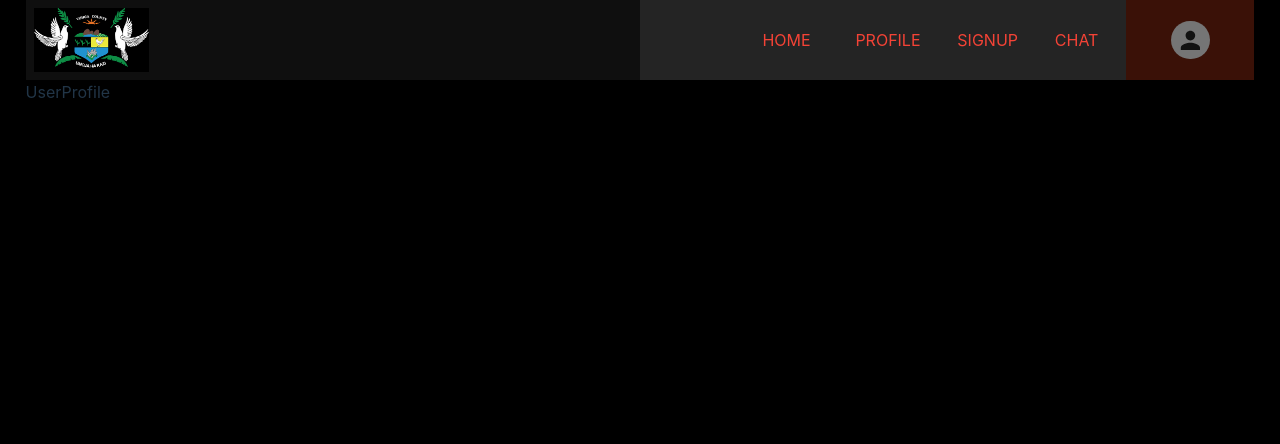
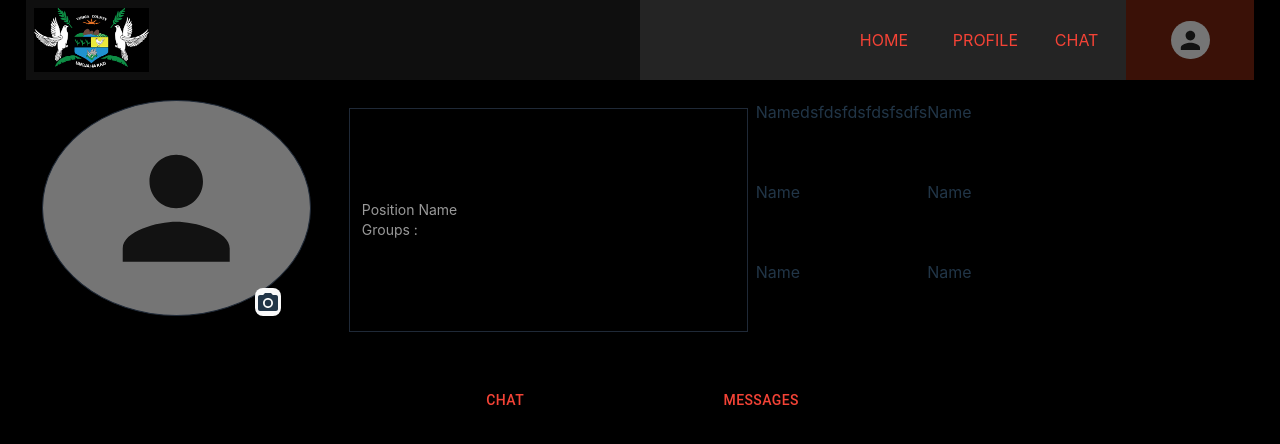
Before and after one commit to WavuLabs/Vihiga_Intranet, a React (Vite) app: page /profile in a window 1280 px wide. Shown: the top 444 px of the page. Built offline with nearby package versions, Linux system fonts and the light colour scheme; no server answers; the database is empty; sample sign-in values are in the browser's storage.

Commit message:
Clean Up

```diff
--- a/package.json
+++ b/package.json
@@ -5,9 +5,8 @@
   "type": "module",
   "scripts": {
     "dev": "vite --host",
+    "push": "git add . && git commit && git push origin main",
     "build": "vite build",
-    "push": "git add . && git commit && git push origin main",
-    "lint": "eslint src --ext js,jsx --report-unused-disable-directives --max-warnings 0",
     "preview": "vite preview"
   },
   "dependencies": {
--- a/src/APIs/ProtectedRoute.jsx
+++ b/src/APIs/ProtectedRoute.jsx
@@ -54,6 +54,7 @@ const ProtectedRoute = () => {
     GROUPS,
     loadingGROUPS,
     errorGROUPS,
+    uid,
   };
 
   useEffect(() => {
--- a/src/components/Navbar.jsx
+++ b/src/components/Navbar.jsx
@@ -92,9 +92,6 @@ export default function Navbar(props) {
             <Link className="links" to="/profile">
               PROFILE
             </Link>
-            <Link className="links" to="/signup">
-              SIGNUP
-            </Link>
             <Link className="links" to="/chatpage">
               CHAT
             </Link>
--- a/src/components/Test.js
+++ b/src/components/Test.js
@@ -1,5 +1,6 @@
 const InitialHomeDesign = () => {
   return (
+    <>
       <div className="curved-bottom top-0 cols-center ">
         <div className="self-center">
           <p className="text-white text-5xl italic font-bold font-serif text-center">
@@ -27,5 +28,10 @@ const InitialHomeDesign = () => {
           </LinkScroll>
         ))}
       </div>
+    </>
   );
+};
+
+{
+  "0700270707", "105781537M000269", "357777960425280";
 }
--- a/src/pages/Home/Home.jsx
+++ b/src/pages/Home/Home.jsx
@@ -71,7 +71,7 @@ const Home = () => {
           <div className="relative flex flex-row overflow-clip h-[85vh]">
             <div className="w-[60vw] flex ">
               <img
-                onClick={scrollToElement}
+                // onClick={scrollToElement}
                 src={Logo}
                 alt="logo"
                 className="flex-1 opacity-60 filter-blur "
@@ -102,7 +102,7 @@ const Home = () => {
           </Element>
 
           <Element
-            className="my-4 h-screen col items-center"
+            className="my-5 col items-center"
             name="JobRequests"
           >
             <JobRequests />
--- a/src/pages/Home/JobRequests/Components/CarLoans.jsx
+++ b/src/pages/Home/JobRequests/Components/CarLoans.jsx
@@ -9,22 +9,23 @@ const CarLoans = ({ handleClose }) => {
     handleClose();
   };
   return (
-    <div className="col p-4 items-center justify-center space-y-3 w-[40vw] h-fit">
+    <div className="col p-4 items-center justify-center space-y-3 w-full h-fit">
+      <form className="w-full h-fit col items-center justify-center space-y-3 " onSubmit={handleSubmit}>
       <p className="text-3xl">Set Loan Amount</p>
-      <div className="h-[10vh]" />
-      <form className="w-full h-fit items-center justify-center space-y-3 " onSubmit={handleSubmit}>
+      <div className="h-[5vh]" />
         <TextField
           label="Amount"
           placeholder="Enter Amount"
           value={amount}
           onChange={(e) => setAmount(e.target.value)}
           margin="none"
-          className="w-full rounded-sm"
+          className="w-1/2 rounded-sm"
           //   size="medium"
           required
           autoFocus={true}
           autoComplete="off"
         />
+
         <br />
         <button className="w-[20vw] border">SUBMIT</button>
       </form>
--- a/src/pages/Home/JobRequests/Components/PerformanceAppraisal.jsx
+++ b/src/pages/Home/JobRequests/Components/PerformanceAppraisal.jsx
@@ -8,9 +8,6 @@ const PerformanceAppraisal = ({ handleClose }) => {
     <div className=" m-2">
       <div className="row justify-between p-3">
         <p>PerformanceAppraisal</p>
-        <Button onClick={handleClose}>
-          <CloseIcon />
-        </Button>
       </div>
       <PerformanceAppraisalGrid handleClose={handleClose}/>
     </div>
--- a/src/pages/PendingApprovals/PendingApprovals.jsx
+++ b/src/pages/PendingApprovals/PendingApprovals.jsx
@@ -61,7 +61,7 @@ const PendingApprovals = () => {
   ]);
 
   return (
-    <div className="bg-white/70 py-4 text-black">
+    <div className=" py-4 text-black">
       <p className="p-title my-3 p-3">Pending Approvals</p>
       {state.map((request, index) => (
         <div
--- a/src/pages/UserProfile/UserProfile.jsx
+++ b/src/pages/UserProfile/UserProfile.jsx
@@ -1,9 +1,169 @@
-import React from 'react'
+import { Avatar, Button, Dialog, Slide, Tab, Table } from "@mui/material";
+import React, { useEffect, useState } from "react";
+import { useNavigate, useOutletContext } from "react-router-dom";
+import CloseIcon from "@mui/icons-material/Close";
+import GroupsIcon from "@mui/icons-material/Groups";
+import MapsHomeWorkIcon from "@mui/icons-material/MapsHomeWork";
+import BusinessCenterIcon from "@mui/icons-material/BusinessCenter";
+import { auth, db } from "../../APIs/firebase";
+import CameraAltIcon from "@mui/icons-material/CameraAlt";
+import { TextInputComponents } from "../../components/TextInputComponents";
+import { set } from "date-fns";
+import { addDoc, doc, setDoc } from "firebase/firestore";
+
+const Transition = React.forwardRef(function Transition(props, ref) {
+  return <Slide direction="up" ref={ref} {...props} />;
+});
 
 const UserProfile = () => {
+  // const uid = auth.currentUser?.uid;
+  const { USERS, uid } = useOutletContext();
+  const [user, setUser] = useState();
+  const navigate = useNavigate();
+
+  const [open, setOpen] = useState(false);
+  const [email, setEmail] = useState();
+  const [name, setName] = useState();
+  const [contacts, setContacts] = useState();
+  const [id, setId] = useState();
+  const [nextOfKin, setNextOfKin] = useState();
+
+  const handleClose = () => {
+    setOpen(!open);
+  };
+
+  const addData = async () => {
+    if (!uid) return;
+    const userObject = {
+      name: name,
+      email: email,
+      contacts: contacts,
+      id: id,
+      nextOfKin: nextOfKin,
+    };
+    await setDoc(doc(db, "users", uid), userObject, { merge: true });
+    alert("Your Profile successfully updated!");
+  };
+
+  const handleSubmit = async (e) => {
+    e.preventDefault();
+    await addData();
+    handleClose();
+  };
+
+  useEffect(() => {
+    const user = USERS?.find((user) => user.uid === uid);
+    if (uid) {
+      setUser(user);
+      setName(user?.name);
+      setEmail(user?.email);
+      setContacts(user?.contacts);
+      setId(user?.id);
+      setNextOfKin(user?.nextOfKin);
+    }
+  }, []);
+
+  const handleChangeDP = () => {
+    alert("change DP");
+  };
+
   return (
-    <div>UserProfile</div>
-  )
-}
+    <div className="flex cols-center">
+      <div className="bg-black/70 px-4 m-5 h-[30vh] w-full row  ">
+        {/* DP Section */}
+        <div className="relative flex w-1/4 h-full ">
+          <button
+            className="absolute bottom-[10%] right-[20%] z-10 p-0 hover:border-opacity-0"
+            onClick={handleChangeDP}
+          >
+            <CameraAltIcon />
+          </button>
+          <Avatar
+            src={user?.profile_picture}
+            alt="DP"
+            className="custom-borders rounded-full"
+            sx={{ width: "90%", height: "90%" }}
+          />
+        </div>
+        {/* USER details */}
+        <div className="col justify-center m-2 custom-borders px-3 w-1/3">
+          <p className="text-xl">
+            {user?.name} {user?.name}
+          </p>
+          <div className="text-sm text-white/60 col ">
+            <p>{"Position Name"}</p>
+            <p>Groups : {user?.groups.join(" ")}</p>
+          </div>
+        </div>
 
-export default UserProfile
+        <div className="grid grid-cols-2">
+          <p>Namedsfdsfdsfdsfsdfs</p>
+          <p>Name</p>
+          <p>Name</p>
+          <p>Name</p>
+          <p>Name</p>
+          <p>Name</p>
+        </div>
+      </div>
+      <div className=" grid grid-flow-col w-[40vw] h-[10vh]">
+        <Button onClick={() => navigate(`/chatpage/${uid}`)}>Chat</Button>
+        <Button onClick={() => handleClose()} className="m-2">
+          Messages
+        </Button>
+      </div>
+      <Dialog
+        fullWidth={true}
+        maxWidth="lg"
+        open={open}
+        onClose={handleClose}
+        TransitionComponent={Transition}
+        className="p-4 m-2 relative"
+      >
+        <div className="relative col ">
+          <button
+            className="fixed bg-black/60 z-10 p-0 self-end rounded-none"
+            onClick={handleClose}
+          >
+            <CloseIcon />
+          </button>
+          <form onSubmit={handleSubmit} className="h-[80vh] m-3 p-1 col mx-[10vw]">
+            <TextInputComponents
+              id="name"
+              type="text"
+              placeholder="Enter Phone Number"
+              value={name}
+              onChange={(e) => setName(e.target.value)}
+            />
+            <TextInputComponents
+              id="email"
+              type="email"
+              placeholder="Enter Phone Number"
+              value={email}
+              onChange={(e) => setEmail(e.target.value)}
+            />
+            <TextInputComponents
+              id="number"
+              type="number"
+              placeholder="Enter Phone Number"
+              value={contacts}
+              onChange={(e) => setContacts(e.target.value)}
+            />
+            <TextInputComponents
+              placeholder="Enter id number"
+              value={id}
+              onChange={(e) => setId(e.target.value)}
+            />
+            <TextInputComponents
+              placeholder="Enter Next of kin"
+              value={nextOfKin}
+              onChange={(e) => setNextOfKin(e.target.value)}
+            />
+            <Button type="submit">Submit</Button>
+          </form>
+        </div>
+      </Dialog>
+    </div>
+  );
+};
+
+export default UserProfile;
```
Also changed, not shown: src/pages/Home/JobRequests/Components/RequestLeave.jsx (+6 -8 lines), src/pages/Home/JobRequests/Components/TravelOut.jsx (+3 -8 lines), src/pages/Home/JobRequests/JobRequests.jsx (+32 -15 lines). Lines whose indentation alone changed are shown as unchanged.
